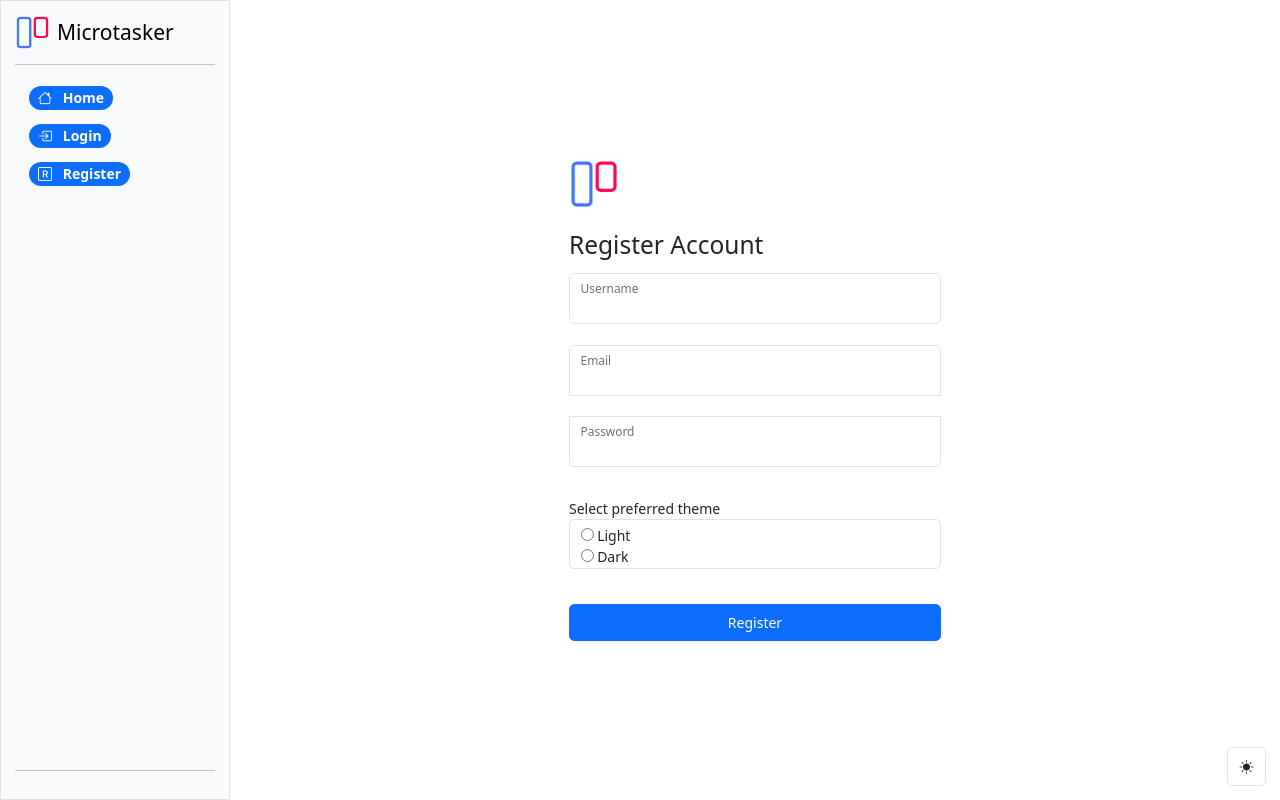
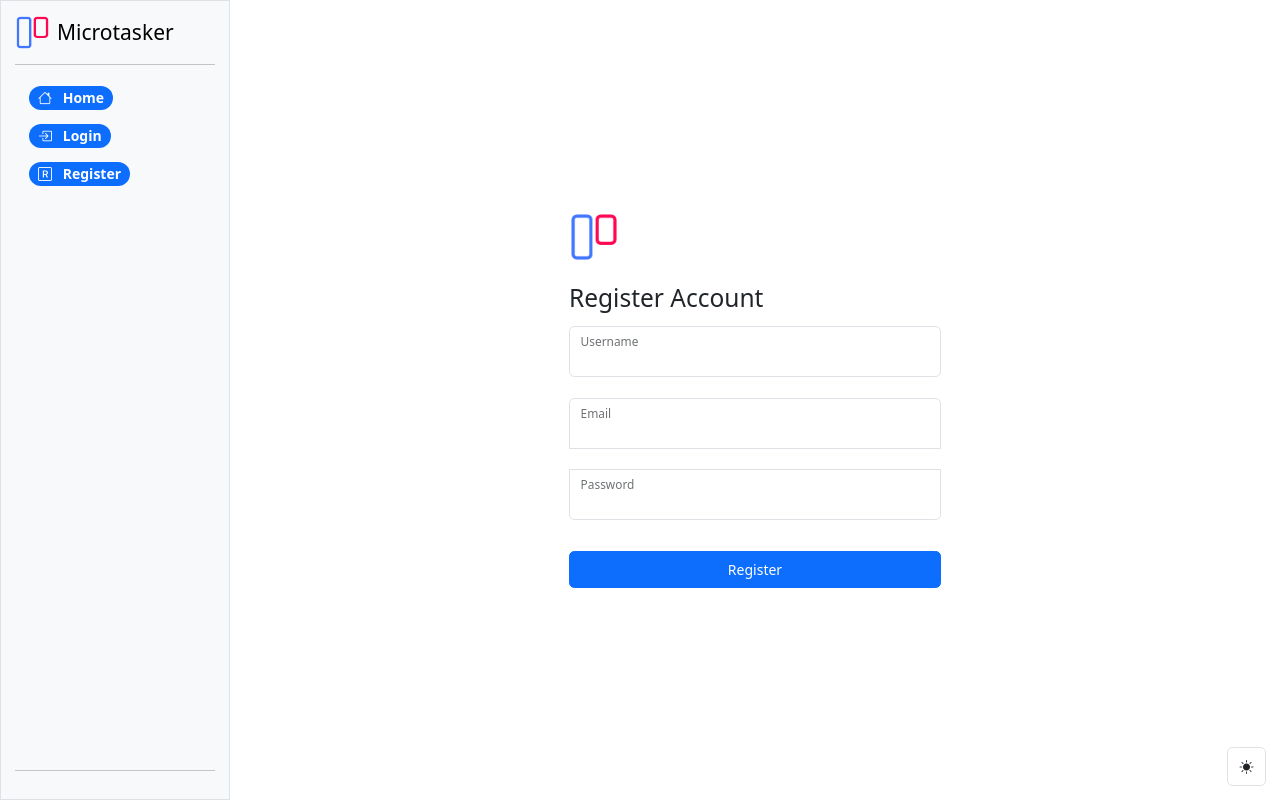
Before and after one commit to TFSM00/Microtasker, a Flask app: page /register in a window 1280 px wide. Run offline with Flask 3, Linux system fonts and the light colour scheme; some libraries are stand-ins or nearby versions.

Commit message:
Removed theme query in forms

```diff
--- a/app/templates/register.html
+++ b/app/templates/register.html
@@ -43,14 +43,14 @@
 		{% endfor %}
     </div>
     <br>
-    <div class="radio">
+    {# <div class="radio">
         {{ form.theme.label }}
         {{ form.theme(class_='form-select' ,size=40) }}
         {% for err in form.theme.errors %}
            <span style="color:red">{{ err }}</span>
         {% endfor %}
     </div>
-    <br>
+    <br> #}
     {{ form.submit(class_='btn btn-primary w-100 py-2') }}
   </form>
 </main>
--- a/app/utils/forms.py
+++ b/app/utils/forms.py
@@ -1,6 +1,6 @@
 from flask_wtf import FlaskForm
 from wtforms import (StringField, PasswordField, EmailField, SubmitField,
-                     BooleanField, RadioField, TextAreaField)
+                     BooleanField, TextAreaField)
 from wtforms.validators import DataRequired, Email, Length
 from wtforms.widgets.core import ColorInput
 
@@ -9,9 +9,9 @@ class RegisterForm(FlaskForm):
     username = StringField(label='Username', validators=[DataRequired()])
     email = EmailField(label='Email', validators=[Email()])
     password = PasswordField(label='Password', validators=[Length(min=5)])
-    theme = RadioField(label="Select preferred theme",
-                       choices=[("Light"), ("Dark")],
-                       coerce=bool)
+    # theme = RadioField(label="Select preferred theme",
+    #                    choices=[("Light"), ("Dark")],
+    #                    coerce=bool)
     submit = SubmitField(label="Register")
 
 
```
